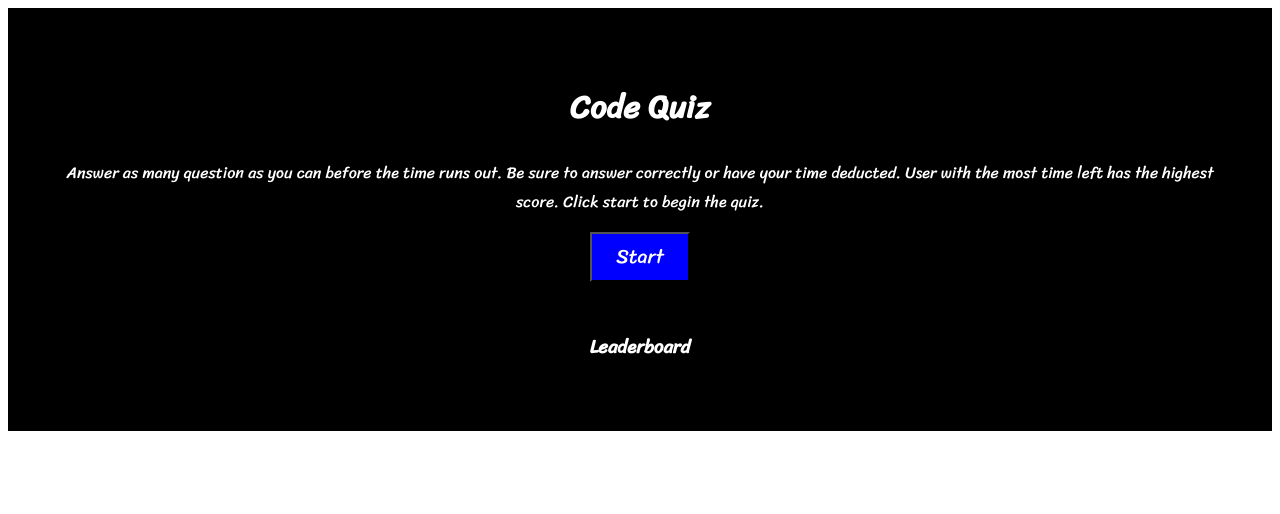
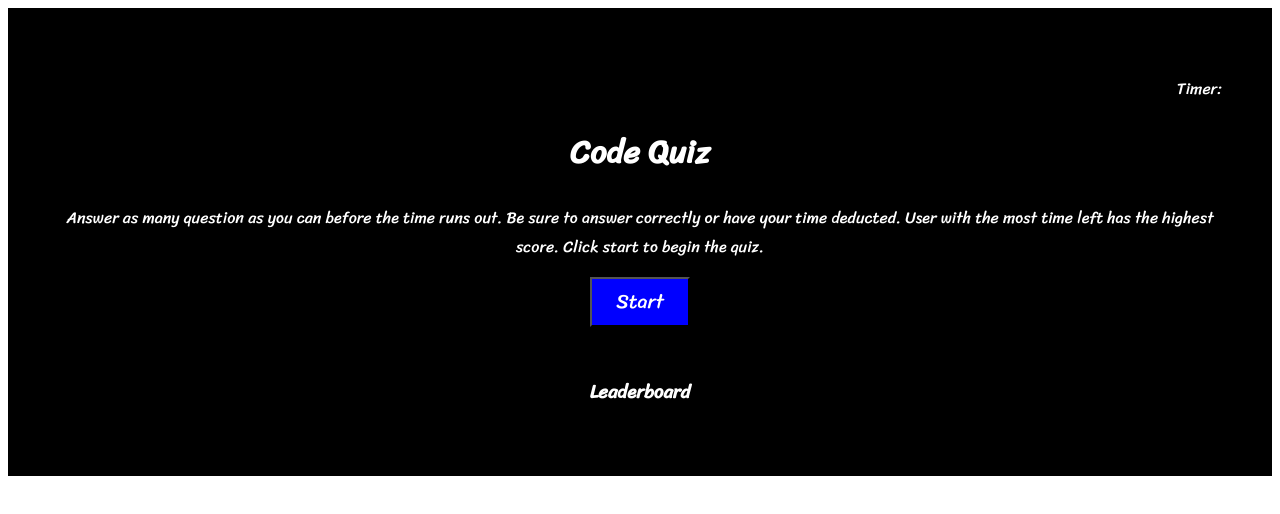
Before and after one commit to MikChanna/Code-Quiz, a plain HTML site: page index.html in a window 1280 px wide. Drawn offline with Linux system fonts and the light colour scheme.

Commit message:
added script, startTime

```diff
--- a/index.html
+++ b/index.html
@@ -12,8 +12,9 @@
   </head>
   <body>
     <div class="bg">
-      <h1>Code Quiz</h1>
-      <p>
+      <p class="timer">Timer:</p>
+      <h1 class="codeHeader">Code Quiz</h1>
+      <p class="codeText">
         Answer as many question as you can before the time runs out. Be sure to
         answer correctly or have your time deducted. User with the most time
         left has the highest score. Click start to begin the quiz.
--- a/style.css
+++ b/style.css
@@ -1,3 +1,7 @@
+.timer {
+  text-align: right;
+}
+
 .bg {
   padding: 50px;
   background-color: black;
```
Also changed, not shown: script.js (+15 -0 lines).
